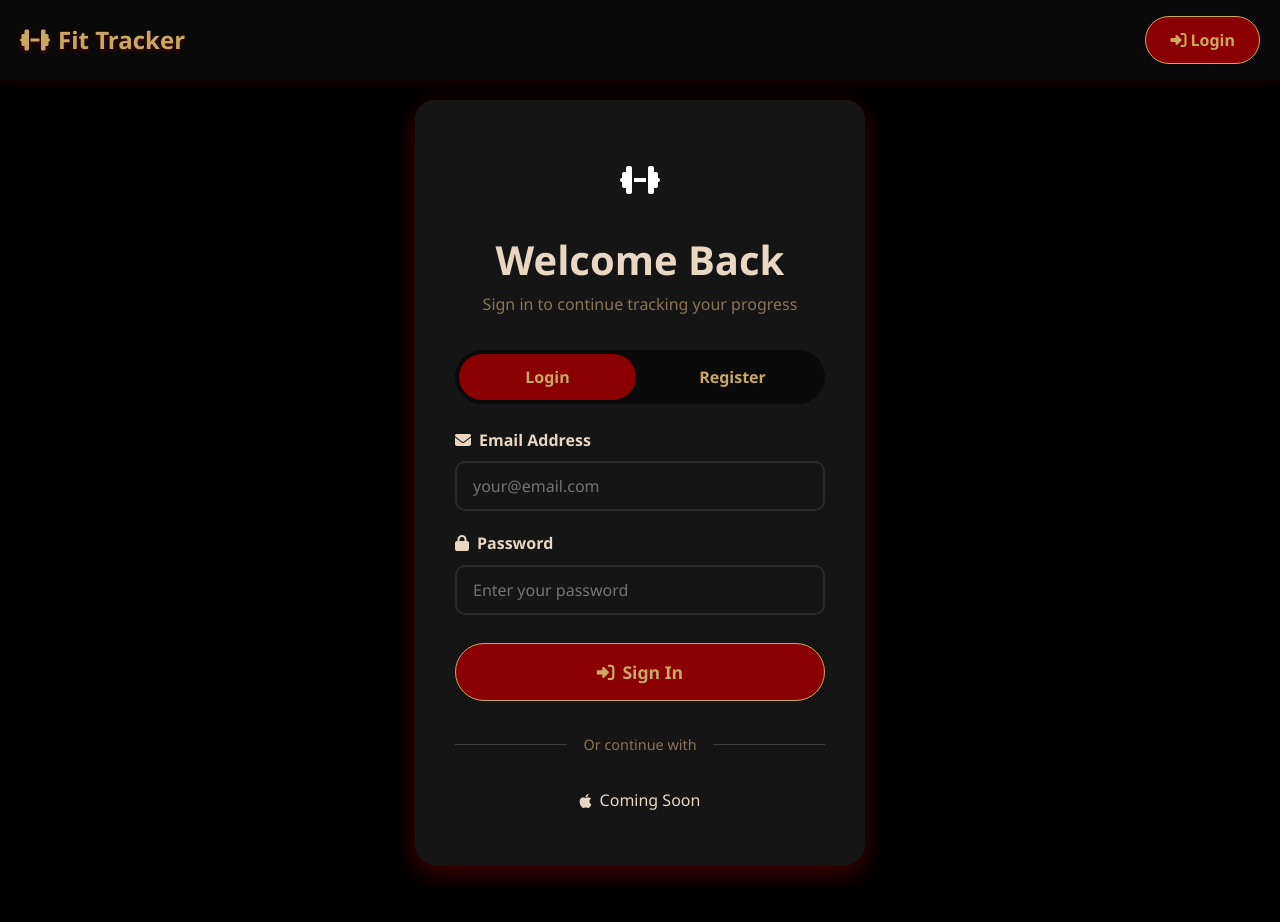
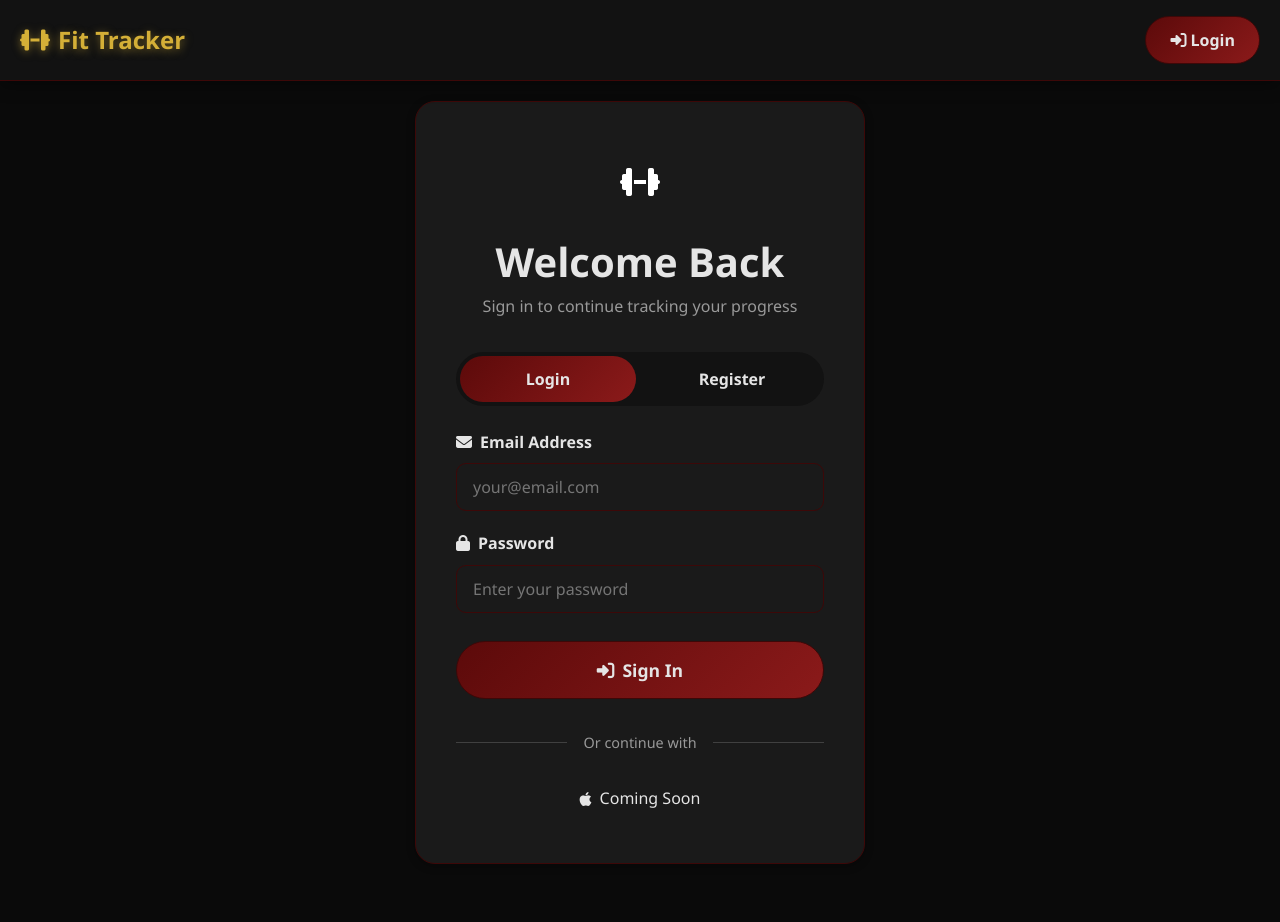
Before and after one commit to Prisol7/fit-tracker-frontend, a React (Vite) app: page /login in a window 1280 px wide. Shown: the top 922 px of the page. Built offline with nearby package versions, Linux system fonts and the light colour scheme; no server answers.

Commit message:
new style

```diff
--- a/src/App.css
+++ b/src/App.css
@@ -10,10 +10,12 @@
   align-items: center;
   padding: 16px var(--gutter);
   background-color: var(--dark-surface);
-  box-shadow: var(--shadow-light);
+  box-shadow: var(--shadow-medium);
+  border-bottom: 1px solid var(--border-red);
   position: sticky;
   top: 0;
   z-index: 100;
+  backdrop-filter: blur(10px);
 }
 
 :root.light-mode .top-nav {
@@ -23,11 +25,17 @@
 .top-nav .logo {
   font-size: 1.5em;
   font-weight: 700;
-  color: var(--secondary-gold);
+  color: var(--primary-gold);
   display: flex;
   align-items: center;
   gap: 8px;
-  text-shadow: 0 2px 4px rgba(139, 0, 0, 0.5);
+  text-shadow: 0 2px 8px rgba(212, 175, 55, 0.5);
+  transition: all 0.3s cubic-bezier(0.4, 0, 0.2, 1);
+}
+
+.top-nav .logo:hover {
+  transform: scale(1.05);
+  text-shadow: 0 4px 12px rgba(212, 175, 55, 0.7);
 }
 
 .top-nav .nav-links {
@@ -37,9 +45,12 @@
 }
 
 .top-nav .nav-links a {
-  color: var(--dark-text-primary);
+  color: var(--dark-text-secondary);
   font-weight: 600;
-  transition: all 0.3s ease;
+  transition: all 0.3s cubic-bezier(0.4, 0, 0.2, 1);
+  padding: 8px 16px;
+  border-radius: 8px;
+  position: relative;
 }
 
 :root.light-mode .top-nav .nav-links a {
@@ -47,7 +58,14 @@
 }
 
 .top-nav .nav-links a:hover {
-  color: var(--tertiary-crimson);
+  color: var(--primary-gold);
+  background-color: var(--accent-red);
+  transform: translateY(-2px);
+}
+
+.top-nav .nav-links a.active {
+  color: var(--primary-gold);
+  background-color: var(--accent-red);
 }
 
 .top-nav .auth-buttons {
@@ -63,9 +81,11 @@
   left: 0;
   right: 0;
   background-color: var(--dark-surface);
-  box-shadow: 0 -4px 12px rgba(0, 0, 0, 0.3);
+  box-shadow: 0 -4px 16px rgba(0, 0, 0, 0.5);
+  border-top: 1px solid var(--border-red);
   z-index: 100;
   padding: 8px 0;
+  backdrop-filter: blur(10px);
 }
 
 :root.light-mode .bottom-nav {
@@ -92,11 +112,13 @@
   align-items: center;
   gap: 4px;
   padding: 8px;
-  color: var(--dark-text-secondary);
+  color: var(--dark-text-tertiary);
   text-decoration: none;
-  transition: all 0.3s ease;
+  transition: all 0.3s cubic-bezier(0.4, 0, 0.2, 1);
   min-height: 56px;
   justify-content: center;
+  border-radius: 12px;
+  position: relative;
 }
 
 :root.light-mode .bottom-nav-item {
@@ -105,6 +127,7 @@
 
 .bottom-nav-item i {
   font-size: 20px;
+  transition: all 0.3s cubic-bezier(0.4, 0, 0.2, 1);
 }
 
 .bottom-nav-item span {
@@ -113,12 +136,22 @@
 }
 
 .bottom-nav-item.active {
-  color: var(--secondary-gold);
+  color: var(--primary-gold);
+  background-color: var(--accent-red);
+}
+
+.bottom-nav-item.active i {
+  transform: scale(1.15);
 }
 
 .bottom-nav-item:hover {
-  color: var(--secondary-gold);
-  transform: translateY(-2px);
+  color: var(--primary-gold);
+  background-color: var(--accent-red);
+  transform: translateY(-4px);
+}
+
+.bottom-nav-item:hover i {
+  transform: scale(1.15);
 }
 
 /* Logout button in bottom nav */
--- a/src/index.css
+++ b/src/index.css
@@ -1,18 +1,20 @@
-/* Sleep Token Inspired Design System */
+/* Minimalistic Dark Theme with Red Accents & Gold Highlights */
 
 :root {
-  /* Primary Colors - Sleep Token Theme */
-  --primary-red: #8B0000;        /* Blood Red */
-  --secondary-gold: #C9A961;      /* Antiqued Gold */
-  --tertiary-crimson: #DC143C;    /* Crimson accent */
-  --supporting-bronze: #8B6914;   /* Dark gold/bronze */
+  /* Primary Colors - Minimalistic Dark Theme */
+  --primary-gold: #D4AF37;        /* Rich Gold for hover/active */
+  --accent-red: #5C0A0A;          /* Dark Red accent */
+  --highlight-red: #8B1A1A;       /* Slightly brighter red */
+  --border-red: #3D0808;          /* Subtle dark red borders */
 
-  /* Dark Theme Colors - Deep Black Theme */
-  --dark-bg: #000000;             /* Pure black */
-  --dark-surface: #0A0A0A;        /* Almost black */
-  --dark-card: #151515;           /* Dark charcoal */
-  --dark-text-primary: #E8D7C3;   /* Warm off-white */
-  --dark-text-secondary: #8B7355; /* Muted gold-brown */
+  /* Dark Theme Colors - Pure Minimalism */
+  --dark-bg: #0A0A0A;             /* Deep dark background */
+  --dark-surface: #121212;        /* Slightly elevated surface */
+  --dark-card: #1A1A1A;           /* Card background */
+  --dark-card-hover: #202020;     /* Card hover state */
+  --dark-text-primary: #E5E5E5;   /* Clean white text */
+  --dark-text-secondary: #999999; /* Muted gray text */
+  --dark-text-tertiary: #666666;  /* Very subtle text */
 
   /* Light Theme Colors */
   --light-bg: #FFFFFF;
@@ -21,10 +23,11 @@
   --light-text-primary: #2C3E50;
   --light-text-secondary: #6C757D;
 
-  /* Shadows - Darker, more dramatic */
-  --shadow-light: 0 4px 12px rgba(139, 0, 0, 0.15);
-  --shadow-medium: 0 4px 16px rgba(139, 0, 0, 0.3);
-  --shadow-heavy: 0 8px 24px rgba(139, 0, 0, 0.5);
+  /* Shadows - Subtle and minimal */
+  --shadow-light: 0 2px 8px rgba(0, 0, 0, 0.3);
+  --shadow-medium: 0 4px 16px rgba(0, 0, 0, 0.4);
+  --shadow-heavy: 0 8px 24px rgba(0, 0, 0, 0.6);
+  --shadow-gold: 0 4px 20px rgba(212, 175, 55, 0.3);
 
   /* Typography */
   font-family: 'Segoe UI', Tahoma, Geneva, Verdana, sans-serif;
@@ -119,13 +122,13 @@ p {
 
 a {
   font-weight: 500;
-  color: var(--secondary-gold);
+  color: var(--dark-text-primary);
   text-decoration: none;
-  transition: all 0.3s ease;
+  transition: all 0.3s cubic-bezier(0.4, 0, 0.2, 1);
 }
 
 a:hover {
-  color: var(--tertiary-crimson);
+  color: var(--primary-gold);
   transform: translateY(-2px);
 }
 
@@ -138,33 +141,37 @@ button {
   font-weight: 600;
   font-family: inherit;
   cursor: pointer;
-  transition: all 0.3s ease;
+  transition: all 0.3s cubic-bezier(0.4, 0, 0.2, 1);
   min-height: 36px;
 }
 
 button.btn-primary {
-  background-color: var(--primary-red);
-  color: var(--secondary-gold);
-  font-weight: 700;
-  border: 1px solid var(--secondary-gold);
+  background: linear-gradient(135deg, var(--accent-red), var(--highlight-red));
+  color: var(--dark-text-primary);
+  font-weight: 600;
+  border: 1px solid var(--border-red);
 }
 
 button.btn-primary:hover {
   transform: translateY(-2px);
-  box-shadow: var(--shadow-medium);
-  background-color: var(--tertiary-crimson);
+  box-shadow: var(--shadow-gold);
+  background: var(--primary-gold);
+  color: #0A0A0A;
+  border-color: var(--primary-gold);
 }
 
 button.btn-outline {
   background-color: transparent;
-  border: 2px solid var(--secondary-gold);
-  color: var(--secondary-gold);
+  border: 2px solid var(--accent-red);
+  color: var(--dark-text-primary);
 }
 
 button.btn-outline:hover {
-  background-color: var(--primary-red);
-  color: var(--secondary-gold);
+  background-color: var(--primary-gold);
+  color: #0A0A0A;
+  border-color: var(--primary-gold);
   transform: translateY(-2px);
+  box-shadow: var(--shadow-gold);
 }
 
 button.btn-icon {
@@ -190,19 +197,19 @@ button:disabled {
 
 button:focus,
 button:focus-visible {
-  outline: 2px solid var(--secondary-gold);
+  outline: 2px solid var(--primary-gold);
   outline-offset: 2px;
 }
 
 /* Input Styles */
 input, select, textarea {
   border-radius: var(--border-radius-input);
-  border: 2px solid #2A2A2A;
+  border: 1px solid var(--border-red);
   padding: 12px 16px;
   font-size: 1em;
   font-family: inherit;
   width: 100%;
-  transition: all 0.3s ease;
+  transition: all 0.3s cubic-bezier(0.4, 0, 0.2, 1);
   background-color: var(--dark-card);
   color: var(--dark-text-primary);
 }
@@ -217,8 +224,13 @@ input, select, textarea {
 
 input:focus, select:focus, textarea:focus {
   outline: none;
-  border-color: var(--secondary-gold);
-  box-shadow: 0 0 0 3px rgba(201, 169, 97, 0.2);
+  border-color: var(--primary-gold);
+  background-color: var(--dark-surface);
+  box-shadow: 0 0 0 3px rgba(212, 175, 55, 0.15);
+}
+
+input:hover, select:hover, textarea:hover {
+  border-color: var(--highlight-red);
 }
 
 /* Card Styles */
@@ -226,8 +238,9 @@ input:focus, select:focus, textarea:focus {
   background-color: var(--dark-card);
   border-radius: var(--border-radius-container);
   padding: var(--gutter);
-  box-shadow: var(--shadow-heavy);
-  transition: all 0.3s ease;
+  box-shadow: var(--shadow-light);
+  border: 1px solid var(--border-red);
+  transition: all 0.3s cubic-bezier(0.4, 0, 0.2, 1);
 }
 
 :root.light-mode .card {
@@ -236,7 +249,10 @@ input:focus, select:focus, textarea:focus {
 }
 
 .card:hover {
-  box-shadow: var(--shadow-medium);
+  background-color: var(--dark-card-hover);
+  border-color: var(--primary-gold);
+  box-shadow: var(--shadow-gold);
+  transform: translateY(-2px);
 }
 
 /* Container */
```
